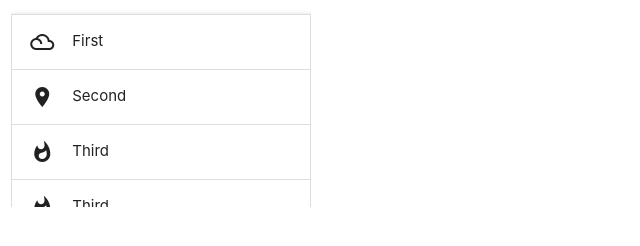
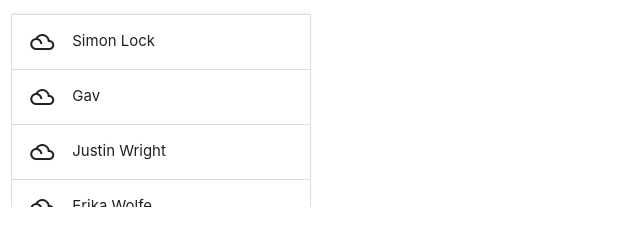
Before and after one commit to gsim2345/trustpilot-widget, a plain HTML site: page index.html in a window 1280 px wide. Shown: the part 60-306 px from the top of the page, without its empty margins (0-640 px from the left). Drawn offline with nearby package versions, Linux system fonts and the light colour scheme.

Commit message:
Get names into collapsible form

```diff
--- a/index.html
+++ b/index.html
@@ -41,10 +41,6 @@
                  <div class="collapsible-header"><i class="material-icons">whatshot</i>Third</div>
                  <div class="collapsible-body"><p>Lorem ipsum dolor sit amet.</p></div>
                </li>
-               <li>
-                 <div class="collapsible-header"><i class="material-icons">whatshot</i>Third</div>
-                 <div class="collapsible-body"><p>Lorem ipsum dolor sit amet.</p></div>
-               </li>
              </ul>
         </div>
       </div>
--- a/script.js
+++ b/script.js
@@ -1,19 +1,19 @@
-
-
 $(document).ready(function() {
 
-
+// getting the data from the reviews.json file.
    $.ajax({
       url:'reviews.json',
       dataType: 'json',
-      cache: false,
-      contentType: 'application/json',
     })
     .done(function(data) {
-      console.log(data);
+      console.log(data[0].fullName);
+        $('.collapsible').html('');
+      data.forEach(function(i) {
+        $('.collapsible').append('<li><div class="collapsible-header"><i class="material-icons">filter_drama</i>' + i.fullName + '</div></li>');
+      });
+
     })
     .fail(function(xhr, status, error) {
       console.log(status);
-
     });
 });
```
